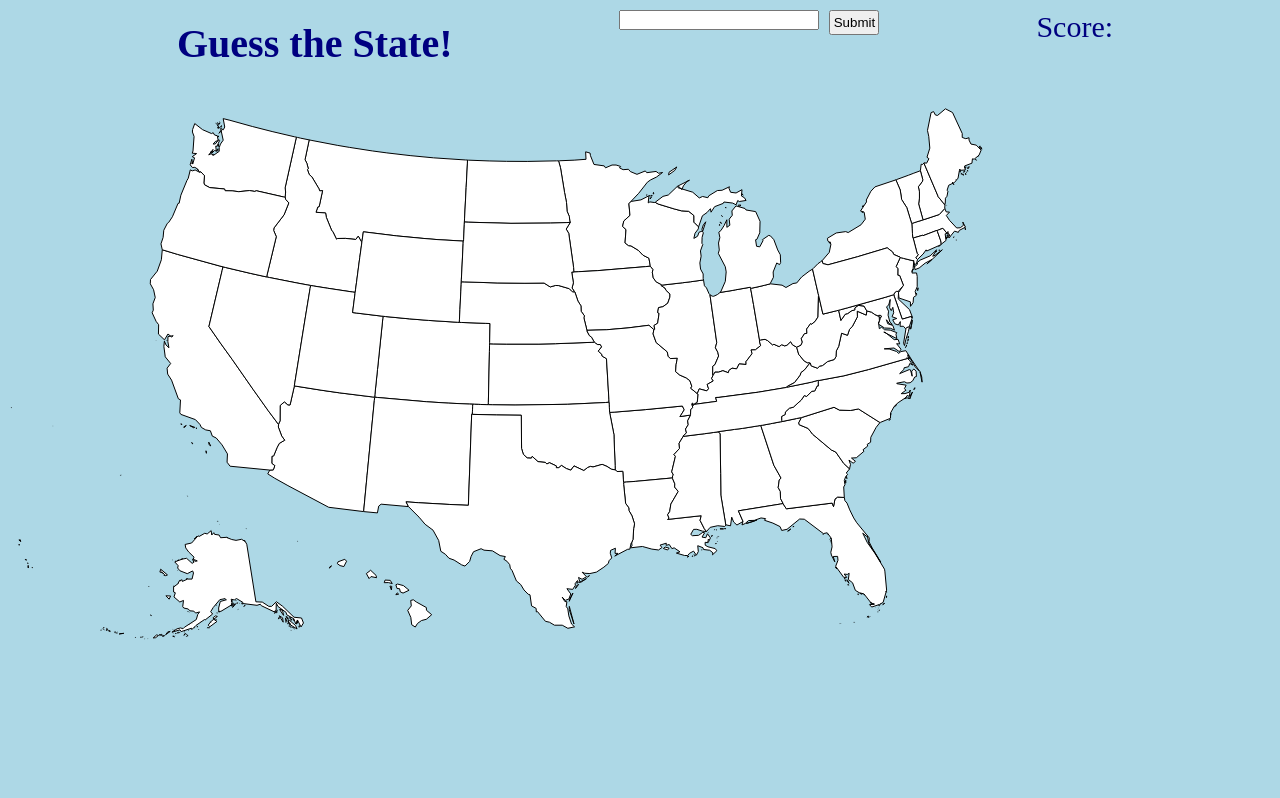
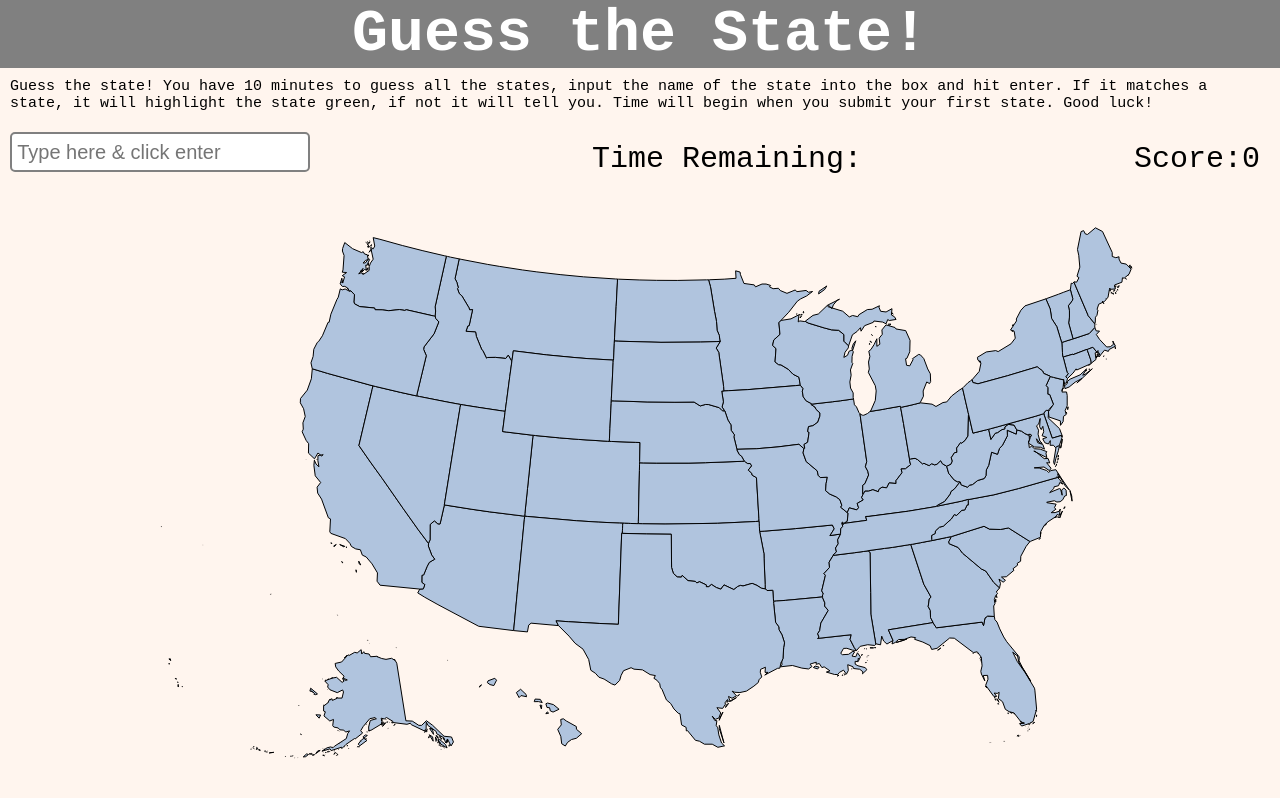
Before and after one commit to AnnikaChauhan/map-game, a website with bundled scripts: page index.html in a window 1280 px wide. Built offline with nearby package versions, Linux system fonts and the light colour scheme.

Commit message:
complete restyle

```diff
--- a/advanced-app.js
+++ b/advanced-app.js
@@ -1,11 +1,10 @@
 import stateData from "./states.js";
-console.log(stateData);
+//console.log(stateData);
 
 const gameStartUp = () => {
     let time = 0;
     let score = 0;
     const allStates = document.querySelectorAll('.states');
-    const submit = document.getElementById('submit');
     const input = document.getElementById('inputCountry');
     const matchNot = document.getElementById('matchNot');
     const scoreDisplay = document.getElementById('score');
@@ -15,14 +14,13 @@ const gameStartUp = () => {
     Object.keys(object).find(key => object[key] === value);
 
     const findCountry = () => {
-        submit.onclick = () => {
         let stateNamed = (input.value).toLowerCase();
         let result = getKeyByValue(stateData, stateNamed);
         if(namedStates.includes(stateNamed)) {
             matchNot.innerText = "You've already said this!";
             matchNot.style.color = "black";
         } else if (result === undefined){
-                matchNot.innerText = `${stateNamed} - not a state!`;
+            matchNot.innerText = `"${stateNamed}" is not a state!`;
             matchNot.style.color = "red";
         } else {
             matchNot.innerText = "It's a match!"
@@ -31,18 +29,29 @@ const gameStartUp = () => {
             namedStates.push(stateNamed);
             let colorIn = document.getElementById(result);
             colorIn.style.fill = "green";
+            stateNamed = "";
         }
-            console.log(namedStates);
         scoreDisplay.innerText = score;
-        }
     }
 
     const determineWin = () => {
         //if score is 52 and time is less than the allotted time then win
         // else if the time gets to the end and score is less than 52 then lose, with the option to reset
+        if(score === 5){
+            matchNot.innerText = "You win!!";
+        }
     }
 
+    document.onkeypress = () => {
+        if(event.which === 13){
+            //this should initiate the timer
             findCountry();
+            //console.log(score);
+            determineWin();
+        }
+    }
+
+
 
 
     const resetGame = () => {
--- a/index.html
+++ b/index.html
@@ -11,16 +11,18 @@
 </head>
 
 <body>
+    <h1>Guess the State!</h1>
+    <p>Guess the state! You have 10 minutes to guess all the states, input the name of the state into the box and hit enter. If it matches a state, it will highlight the state green, if not it will tell you. Time will begin when you submit your first state. Good luck!</p>
     <div class="intro">
-        <h1>Guess the State!</h1>
         <div class="form">
-            <input type="text" name="inputCountry" id="inputCountry">
-            <button id="submit">Submit</button>
+            <input type="text" name="inputCountry" id="inputCountry" placeholder=" Type here & click enter">
             <p id="matchNot"></p>
         </div>
+        <div class="time">
+            <p>Time Remaining:<span id="timeRemaining"></span></p>
+        </div>
         <div class="score">
-            <p>Score:</p>
-            <p id="score"></p>
+            <p>Score:<span id="score">0</span></p>
         </div>
     </div>
     <div id="container">
--- a/main.scss
+++ b/main.scss
@@ -5,30 +5,35 @@
 }
 
 body {
+    font-family: 'Courier New', Courier, monospace;
+    width: 100vw;
     height: 100vh;
-    background-color: lightblue;
-    color: navy;
+    font-size: 15px;
+    background-color: seashell;
 }
 
 h1 {
-    font-size: 40px;
+    text-align: center;
+    font-size: 4em;
+    background-color: grey;
+    color: white;
+}
+
+p {
     padding: 10px;
 }
 
 .intro {
     display: flex;
-    justify-content: space-evenly;
+    justify-content: space-between;
     padding: 10px;
 
     input {
-        height: 20px;
-        width: 200px;
-    }
-
-    button {
-        height: 25px;
-        width: 50px;
-        margin-left: 10px;
+        height: 40px;
+        width: 300px;
+        font-size: 20px;
+        border-radius: 5px;
+        border: 2px solid grey;
     }
 
     .form {
@@ -36,7 +41,7 @@ h1 {
         justify-content: space-evenly;
     }
 
-    .score p {
+    p {
         font-size: 30px;
     }
 }
@@ -45,10 +50,12 @@ h1 {
     position: relative;
     width: 1000px;
     height: 600px;
+    padding: 10px;
+    margin: auto;
 }
 
 .state {
-    fill: white;
+    fill: lightsteelblue;
 }
 
 .state:hover {
```
Also changed, not shown: main.css, 1 other file. Lines whose indentation alone changed are shown as unchanged.
